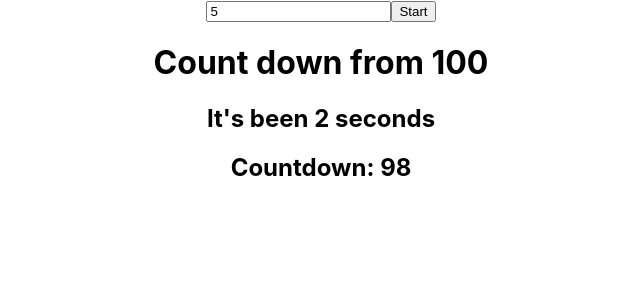
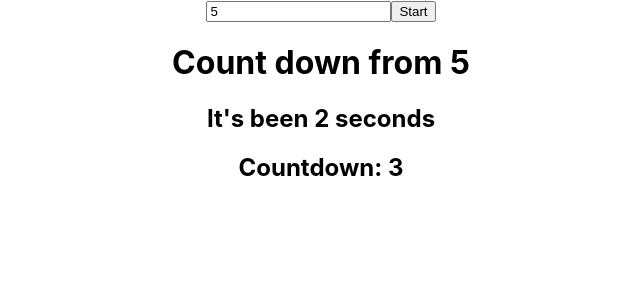
Before and after one commit to amara-j/timer, a React (Create React App) app: page / in a window 1280 px wide. Both pictures are taken after typing "5" into the empty fields and a click on the input "Start". Shown: the top 300 px of the page, without its empty margins (319-959 px from the left). Built offline with nearby package versions, Linux system fonts and the light colour scheme.

Commit message:
timer counts down from inputted number and works as it should. styling not yet incorporated

```diff
--- a/src/App.js
+++ b/src/App.js
@@ -5,13 +5,12 @@ import { useState, useRef } from "react";
 const App = () => {
   const dateOnLoad = new Date();
   const timerValue = useRef(null);
-
   const [timerIsSet, updateTimerIsSet] = useState(false);
-  // const [timerValue, setTimerValue] = useState(0);
+  const [countTo, updateCountTo] = useState(0);
 
   const handleSubmit = (e) => {
     e.preventDefault();
-    console.log(timerValue.current.value);
+    updateCountTo(timerValue.current.value);
     updateTimerIsSet(true);
   };
 
@@ -19,11 +18,11 @@ const App = () => {
     <div className="App">
       <form onSubmit={handleSubmit}>
         <label>
-          <input type="number" name="name" ref={timerValue} />
+          <input type="number" ref={timerValue} />
         </label>
         <input type="submit" value="Start" />
       </form>
-      {timerIsSet ? <Timer dateOnLoad={dateOnLoad} /> : null}
+      {timerIsSet ? <Timer dateOnLoad={dateOnLoad} countTo={countTo} /> : null}
     </div>
   );
 };
--- a/src/NewTimer.js
+++ b/src/NewTimer.js
@@ -24,9 +24,9 @@ class Timer extends React.Component {
   render() {
     return (
       <div>
-        <h1>Count down from 100</h1>
+        <h1>Count down from {this.props.countTo}</h1>
         <h2>It's been {this.state.timeElapsed} seconds</h2>
-        <h2>Countdown: {100 - this.state.timeElapsed}</h2>
+        <h2>Countdown: {this.props.countTo - this.state.timeElapsed}</h2>
       </div>
     );
   }
```
